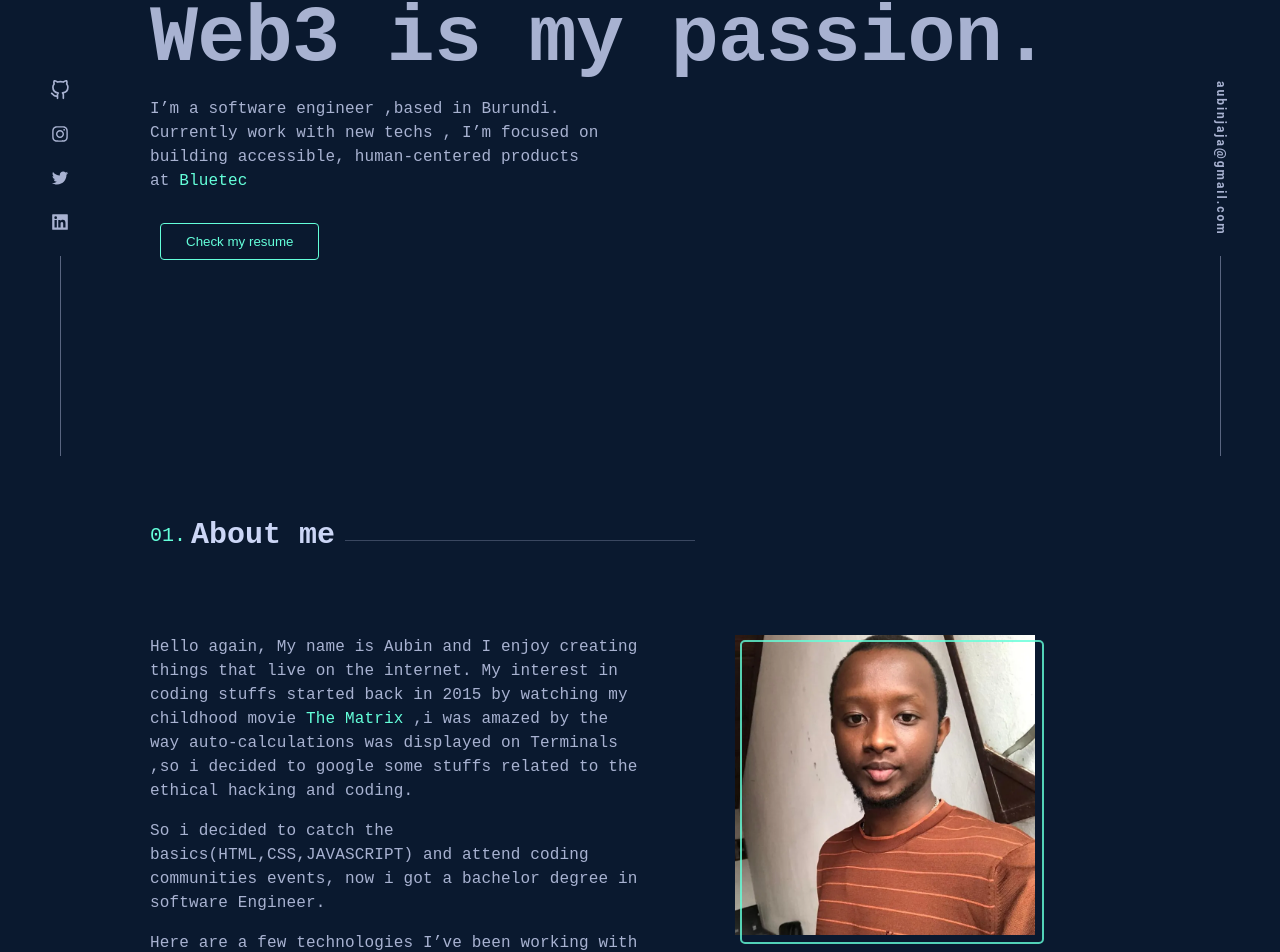
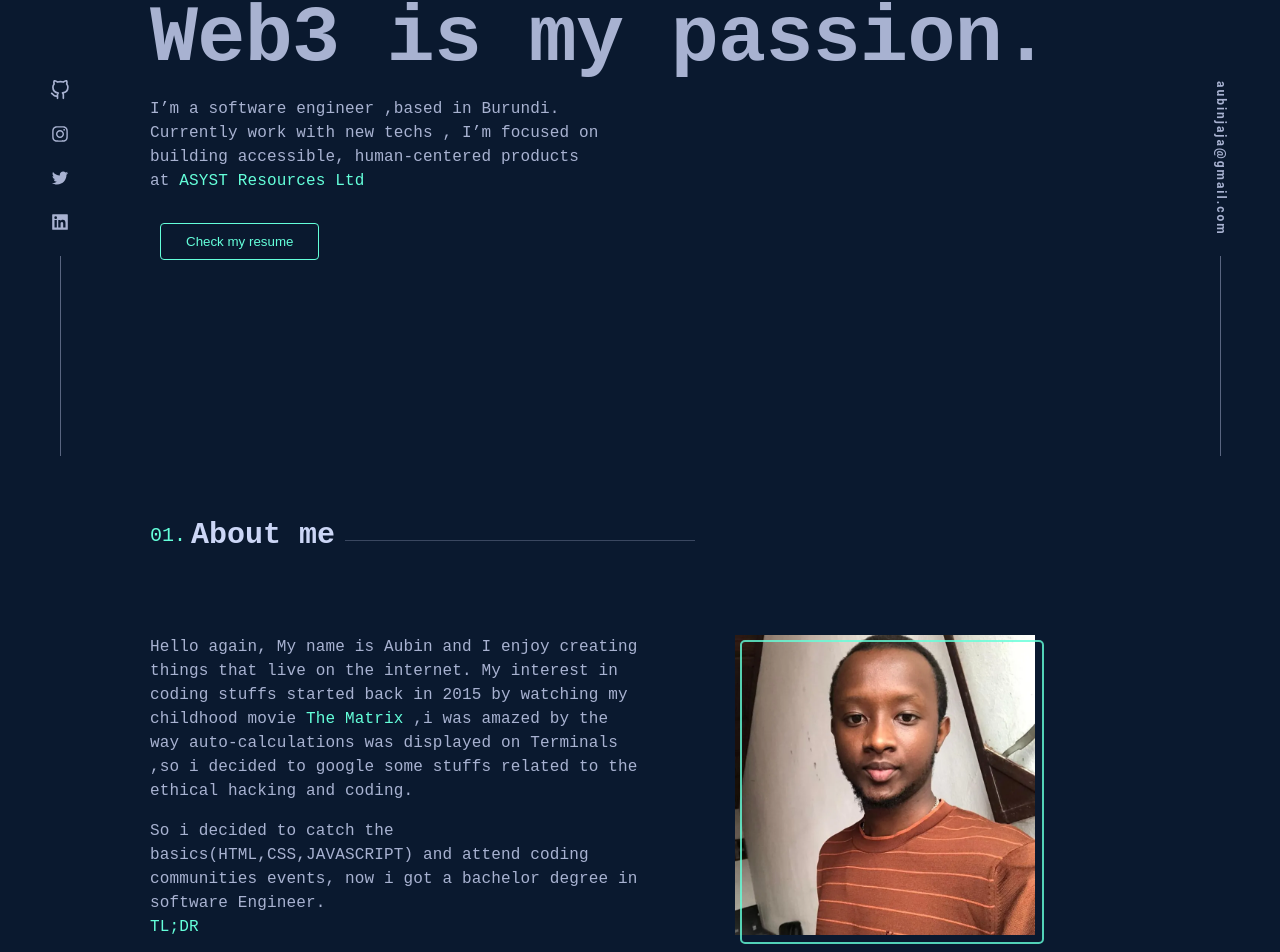
Before and after one commit to sopranoelfuego/aubinishimwe.com, a Next.js app: page / in a window 1280 px wide. Shown: the part 344-1296 px from the top of the page. Built offline with nearby package versions, Linux system fonts and the light colour scheme.

Commit message:
add TL;DR

```diff
--- a/src/components/AboutMe.tsx
+++ b/src/components/AboutMe.tsx
@@ -110,7 +110,7 @@ function AboutMe() {
      </Typography>
      <Typography fontFamily="monospace" width="100%">
       So i decided to catch the basics(HTML,CSS,JAVASCRIPT) and attend coding
-      communities events, now i got a bachelor degree in software Engineer.
+      communities events, now i got a bachelor degree in software Engineer.<br/><span style={{ color: `${theme?.palette?.primary?.contrastText}`}}>TL;DR </span>
      </Typography>
 
      <Box>
--- a/src/components/Hero.tsx
+++ b/src/components/Hero.tsx
@@ -61,13 +61,13 @@ export function Hero() {
     I’m a software engineer ,based in Burundi. Currently work with new techs ,
     I’m focused on building accessible, human-centered products at{' '}
     <Link
-     href="http://bluetec.bi/"
+     href="https://www.africa2trust.com/Member/?l=1&c=4&sid=21861&glx=0&CatID=2"
      sx={{
       display: 'inline-flex',
       color: `${theme?.palette?.primary?.contrastText}`,
      }}
     >
-     Bluetec
+     ASYST Resources Ltd
     </Link>
    </Typography>
    <GLobalButton sx={{ marginTop: '20px' }} name="resume" aria-label="get-resume">
--- a/src/layout/Layout.tsx
+++ b/src/layout/Layout.tsx
@@ -7,6 +7,7 @@ import useTheme from '@mui/material/styles/useTheme'
 import { afterLine } from '@utils'
 import SocialMedias from './SocialMedias'
 import Footer from '@components/Footer'
+
 
 export const Layout: React.FC = ({ children }: any) => {
  const theme = useTheme()
@@ -27,6 +28,7 @@ export const Layout: React.FC = ({ children }: any) => {
     }}
    >
     <Box sx={{ width: '100%' }}>
+
      <SocialMedias />
      <Box
       flexGrow={1}
--- a/src/pages/index.tsx
+++ b/src/pages/index.tsx
@@ -14,7 +14,7 @@ const Home = () => {
  return (
   <>
    <NextSeo
-    title="aubinishimwe"
+    title="aubin ishimwe"
     description="my name is aubin ishimwe am a web developper and this is my personal portefolio and blog included"
     additionalLinkTags={[
      {
```
Also changed, not shown: src/components/ContactMe.tsx (+9 -11 lines).
